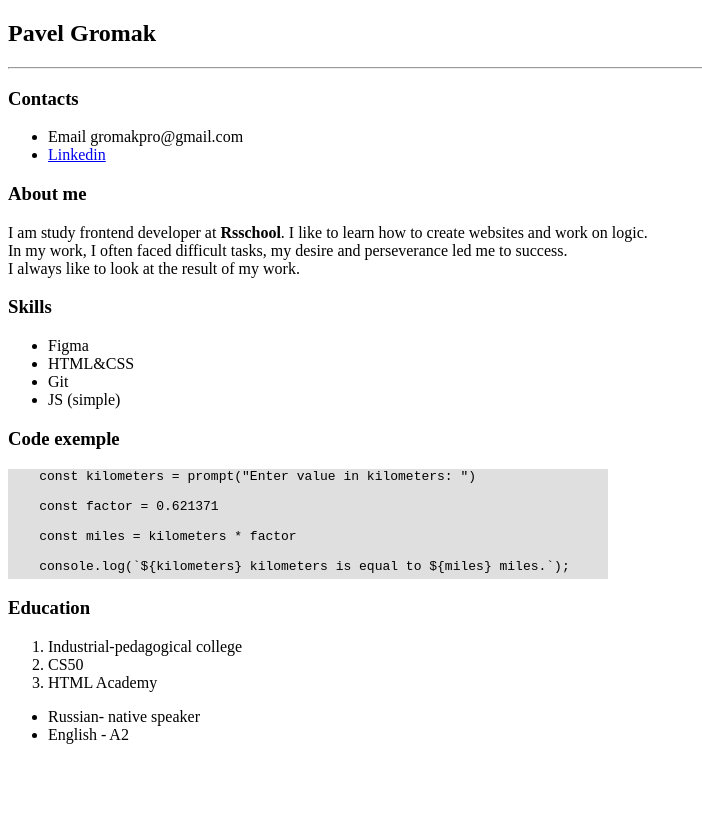
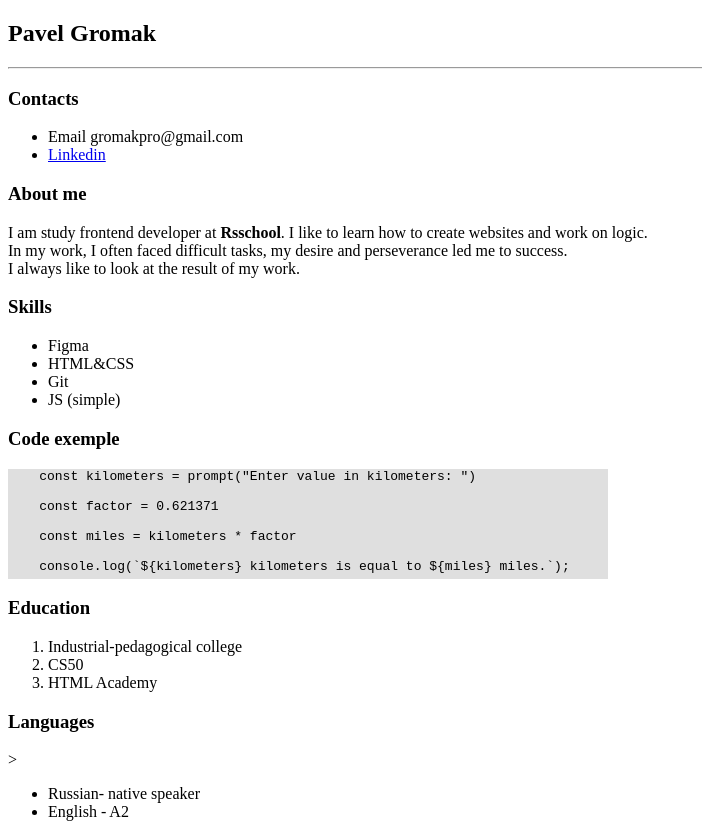
Before and after one commit to Pavelsept/rsschool-cv, a plain HTML site: page index.html in a window 1280 px wide. Shown: the whole page, without its empty margins (0-702 px from the left). Before the commit the page ends 800 px from the top, so only its background shows below. Drawn offline with Linux system fonts and the light colour scheme.

Commit message:
feat: add

```diff
--- a/index.html
+++ b/index.html
@@ -46,7 +46,7 @@
     <li>CS50</li>
     <li>HTML Academy</li>
   </ol>
-
+<h3>Languages</h3>>
   <ul>
     <li>Russian- native speaker</li>
     <li>English - A2</li>
```
